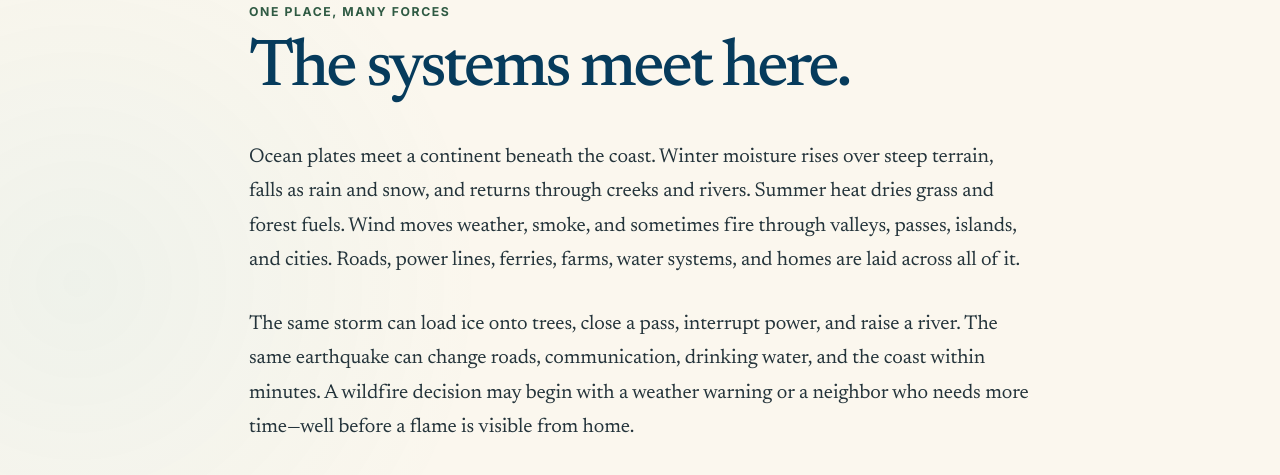
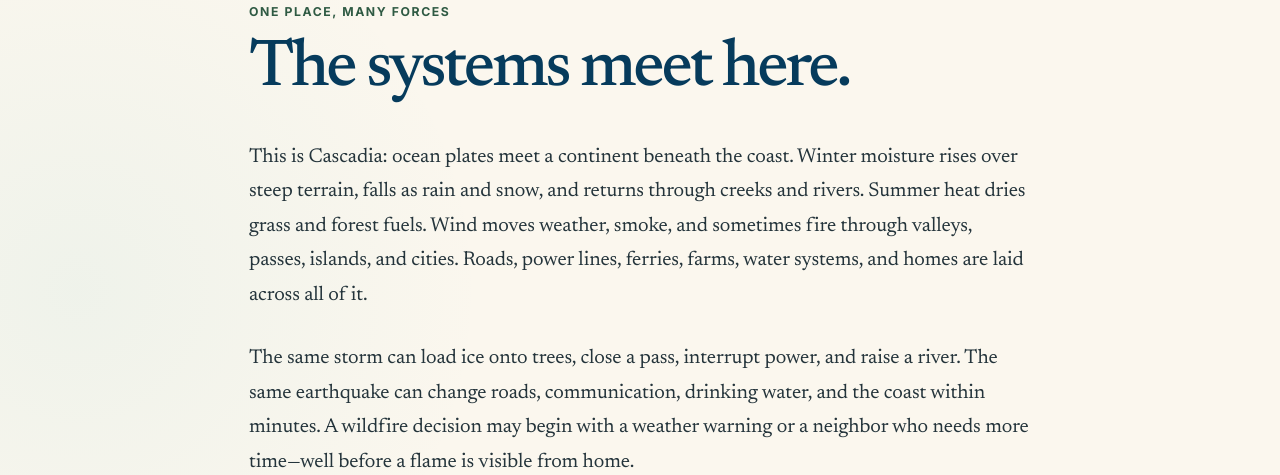
Before and after one commit to CtrlAltMike/cascadia.me, a plain HTML site: page index.html in a window 1280 px wide. Shown: the part 1654-2129 px from the top of the page. Drawn offline with Linux system fonts and the light colour scheme.

Commit message:
Strengthen Cascadia introduction

```diff
--- a/index.html
+++ b/index.html
@@ -153,7 +153,7 @@
           <p class="home-chapter-mark">One place, many forces</p>
           <h2 id="home-system-title">The systems meet here.</h2>
           <div class="home-prose">
-            <p>Ocean plates meet a continent beneath the coast. Winter moisture rises over steep terrain, falls as rain and snow, and returns through creeks and rivers. Summer heat dries grass and forest fuels. Wind moves weather, smoke, and sometimes fire through valleys, passes, islands, and cities. Roads, power lines, ferries, farms, water systems, and homes are laid across all of it.</p>
+            <p>This is Cascadia: ocean plates meet a continent beneath the coast. Winter moisture rises over steep terrain, falls as rain and snow, and returns through creeks and rivers. Summer heat dries grass and forest fuels. Wind moves weather, smoke, and sometimes fire through valleys, passes, islands, and cities. Roads, power lines, ferries, farms, water systems, and homes are laid across all of it.</p>
             <p>The same storm can load ice onto trees, close a pass, interrupt power, and raise a river. The same earthquake can change roads, communication, drinking water, and the coast within minutes. A wildfire decision may begin with a weather warning or a neighbor who needs more time—well before a flame is visible from home.</p>
           </div>
         </div>
```
